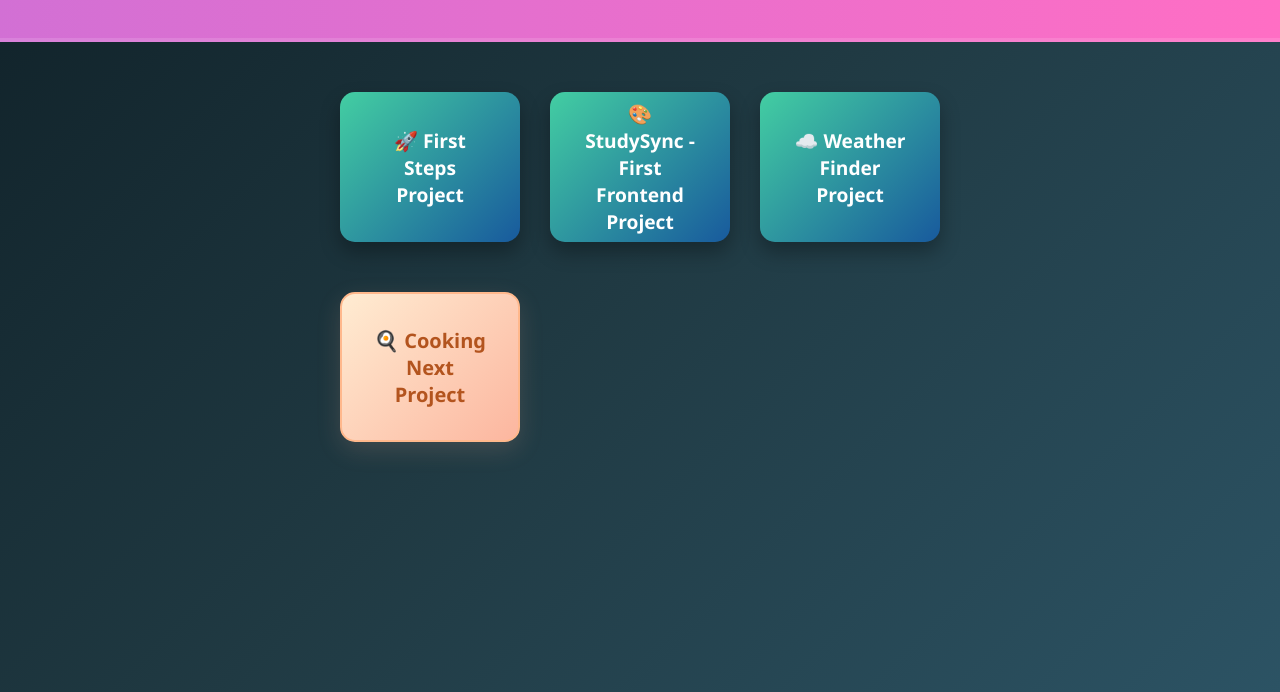
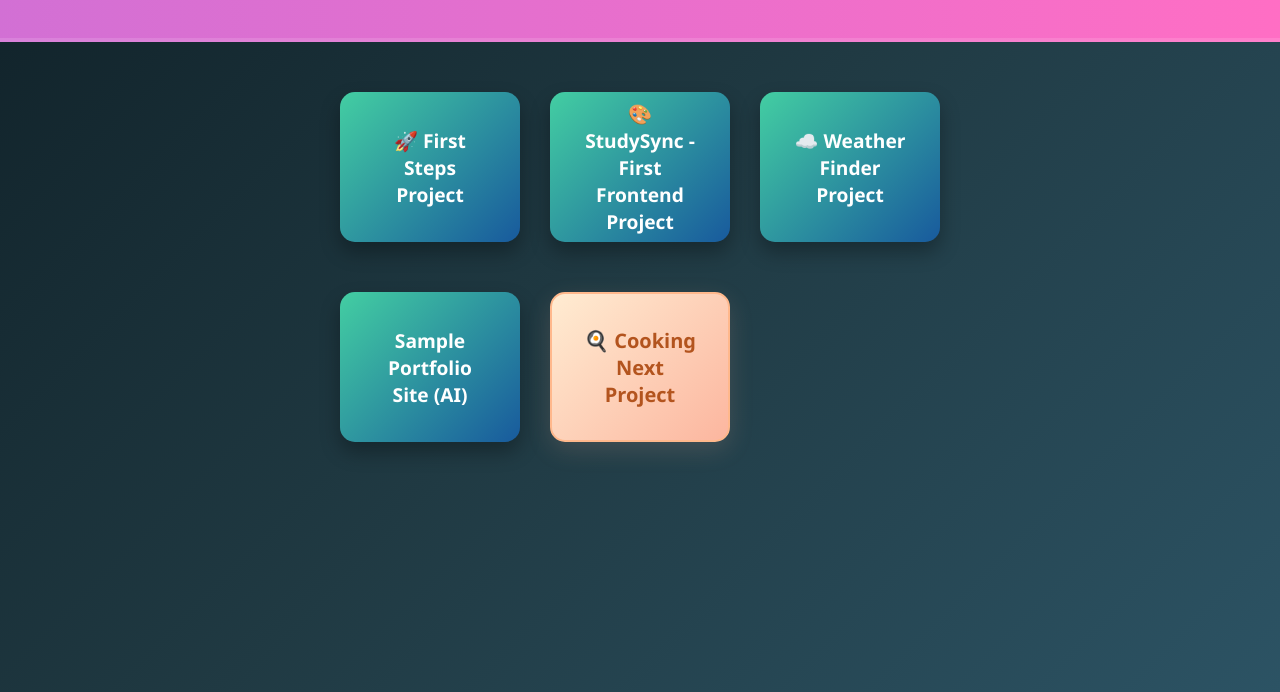
Before and after one commit to Dev-Luwak/Warmup-Projects, a plain HTML site: page index.html in a window 1280 px wide. Shown: the part 147-839 px from the top of the page. Drawn offline with Linux system fonts and the light colour scheme.

Commit message:
Added Sample Portfolio

```diff
--- a/index.html
+++ b/index.html
@@ -25,10 +25,12 @@
       <a href="https://weather-finder-lime.vercel.app/" target="_blank">☁️ Weather Finder Project</a>
     </div>
     <!-- Row 2 -->
+    <div class="card">
+      <a href="https://sample-portfolio-site-zeta.vercel.app/" target="_blank">Sample Portfolio Site (AI)</a>
+    </div>
     <div class="card cooking-card">
       <a href="cooking.html" target="_blank">🍳 Cooking Next Project</a>
     </div>
-    <div class="card empty-card"></div>
     <div class="card empty-card"></div>
     <!-- Row 3 -->
     <div class="card empty-card"></div>
```
